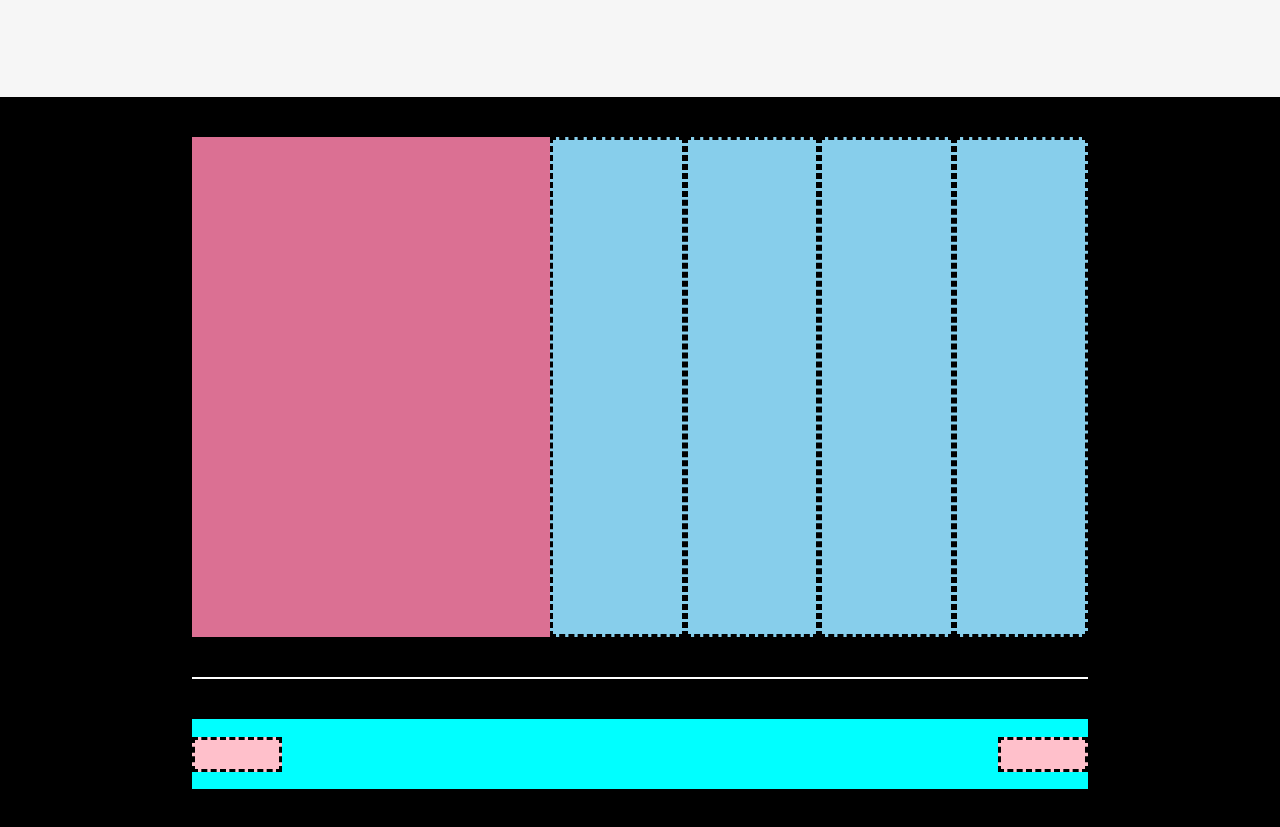
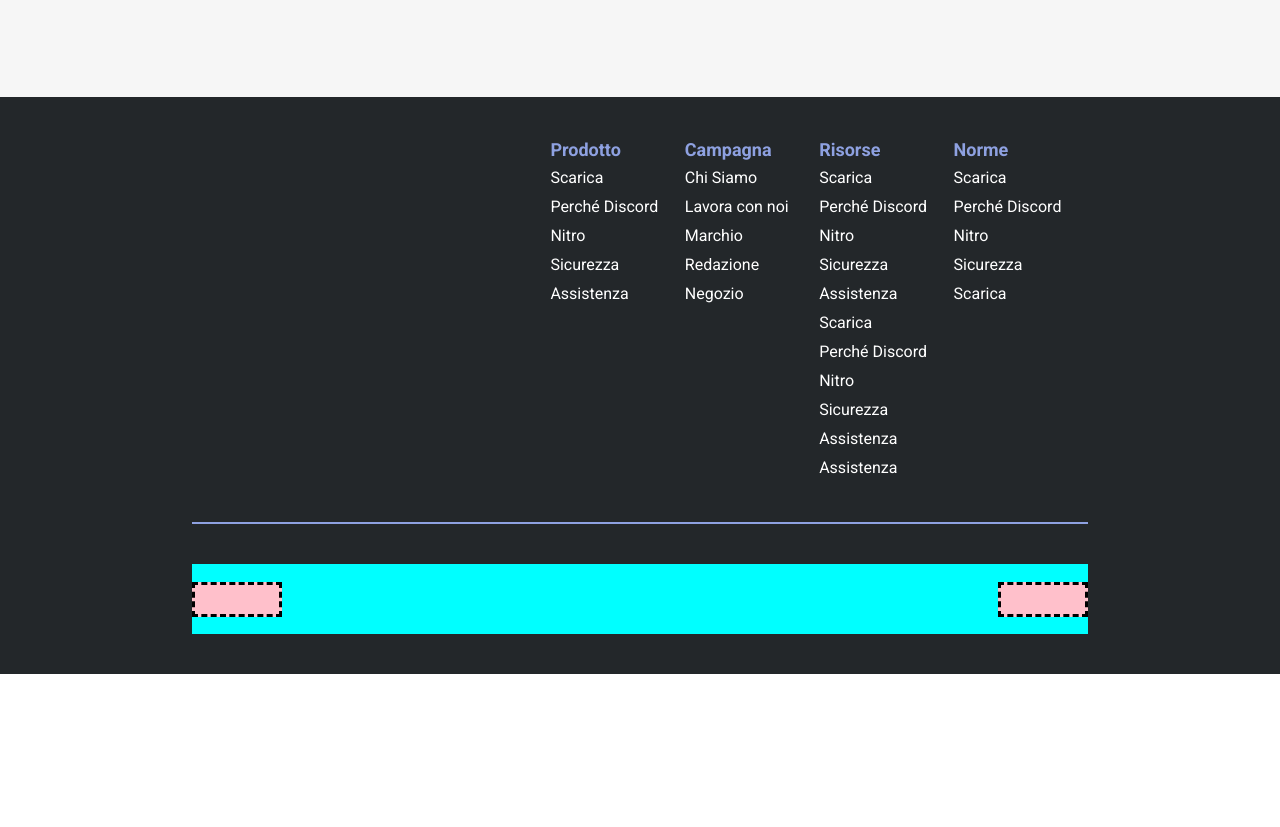
Before and after one commit to lollomrt/htmlcss-discord, a plain HTML site: page index.html in a window 1280 px wide. Shown: the part 3491-4318 px from the top of the page. After the commit the page ends 4165 px from the top, so only its background shows below. Drawn offline with Linux system fonts and the light colour scheme.

Commit message:
Inizio stilizzazione footer

```diff
--- a/css/style.css
+++ b/css/style.css
@@ -18,6 +18,11 @@ h2 {
 
 h3 {
     font-size: 30px;
+}
+
+h5 {
+    font-size: 18px;
+    line-height: 26px;
 }
 
 p {
@@ -71,13 +76,18 @@ header {
     display: flex;
 }
 
-.contenuto ul {
+.nav-header {
     list-style-type: none;
     font-size: 16px;
     color: #fff;
     display: flex;
     justify-content: space-between;
     align-items: center;
+}
+
+#logo {
+    width: auto;
+    max-width: 100%;
 }
 
 .col-sm-left {
@@ -218,12 +228,6 @@ header {
     padding: 100px 0;
   }
 
-.green {
-    background-color: green;
-    height: 600px;
-    border: 3px dashed black;
-}
-
 /* Sezione 5 */
 
 .sfondo-stelle {
@@ -248,13 +252,19 @@ header {
 
 .col-15 {
     width: 15%;
-    height: 500px;
-    border: 3px dashed black;
-    background-color: skyblue;
 }
 
-.dark-pink {
-    background-color: palevioletred;
+.nav-footer {
+    list-style-type: none;
+}
+
+footer h5 {
+    color:#8ea1e1;
+}
+
+footer li {
+    color:#fff;
+    padding: 5px 0;
 }
 
 .copyright {
@@ -271,11 +281,11 @@ header {
 
 .row-footer {
     padding-bottom: 40px;
-    border-bottom: 2px solid white;
+    border-bottom: 2px solid #8ea1e1
 }
 
 .container-bg-footer {
-    background-color: black;
+    background-color: #23272a;
 }
 
 .btn {
--- a/index.html
+++ b/index.html
@@ -16,13 +16,13 @@
             <div class="container">
                 <div class="row">
                     <div class="col col-sm">
-                        <div class="contenuto">
-                            <img src="./img/logo.svg" alt="logo-discord">
+                        <div class="contenuto contenitore-logo">
+                            <img id="logo" src="./img/logo.svg" alt="logo-discord">
                         </div>
                     </div>
                     <div class="col col-big vertical-align-center">
                         <nav class="contenuto">
-                            <ul>
+                            <ul class="nav-header">
                                 <li>Scarica</li>
                                 <li>Perché Discord</li>
                                 <li>Nitro</li>
@@ -155,20 +155,60 @@
             <div class="container-full container-bg-footer">
                 <div class="container">
                     <div class="row row-footer">
-                        <div class="col-40 dark-pink">
-                            <div class="contenuto"></div>
+                        <div class="col-40">
+                            <div class="contenuto">
+
+                            </div>
                         </div>
                         <div class="col-15">
-                            <div class="contenuto"></div>
+                            <nav class="contenuto navigazione-footer">
+                                <ul class="nav-footer"><h5>Prodotto</h5>
+                                    <li>Scarica</li>
+                                    <li>Perché Discord</li>
+                                    <li>Nitro</li>
+                                    <li>Sicurezza</li>
+                                    <li>Assistenza</li>
+                                </ul>
+                            </nav>
                         </div>
                         <div class="col-15">
-                            <div class="contenuto"></div>
+                            <nav class="contenuto navigazione-footer">
+                                <ul class="nav-footer"><h5>Campagna</h5>
+                                    <li>Chi Siamo</li>
+                                    <li>Lavora con noi</li>
+                                    <li>Marchio</li>
+                                    <li>Redazione</li>
+                                    <li>Negozio</li>
+                                </ul>
+                            </nav>
                         </div>
                         <div class="col-15">
-                            <div class="contenuto"></div>
+                            <nav class="contenuto navigazione-footer">
+                                <ul class="nav-footer"><h5>Risorse</h5>
+                                    <li>Scarica</li>
+                                    <li>Perché Discord</li>
+                                    <li>Nitro</li>
+                                    <li>Sicurezza</li>
+                                    <li>Assistenza</li>
+                                    <li>Scarica</li>
+                                    <li>Perché Discord</li>
+                                    <li>Nitro</li>
+                                    <li>Sicurezza</li>
+                                    <li>Assistenza</li>
+                                    <li>Assistenza</li>
+                                </ul>
+                            </nav>
                         </div>
                         <div class="col-15">
-                            <div class="contenuto"></div>
+                            <nav class="contenuto navigazione-footer">
+                                <ul class="nav-footer"><h5>Norme</h5>
+                                    <li>Scarica</li>
+                                    <li>Perché Discord</li>
+                                    <li>Nitro</li>
+                                    <li>Sicurezza</li>
+                                    <li>Scarica</li>
+                                </ul>
+                            </nav>
                         </div>
                     </div>
                     <div class="row row-copyright">
```
